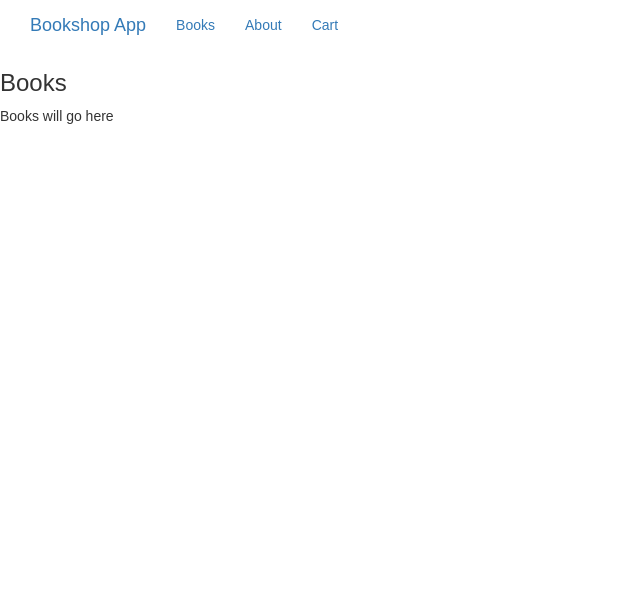
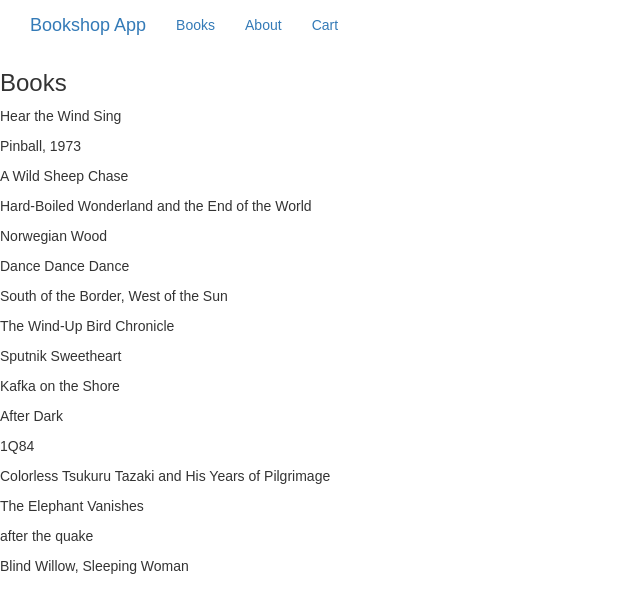
Before and after one commit to iainkirkpatrick/library-app, a React (Create React App) app: page /books in a window 1280 px wide. Shown: the top 612 px of the page, without its empty margins (0-640 px from the left). Built offline with nearby package versions, Linux system fonts and the light colour scheme.

Commit message:
wire up booksContainer and render basic list of books

```diff
--- a/src/App.js
+++ b/src/App.js
@@ -4,7 +4,8 @@ import NavBar from './components/Nav'
 import Home from './components/Home'
 import Cart from './components/Cart'
 import AboutPage from './components/About'
-import BookPage from './components/Books'
+// import BookPage from './components/Books'
+import BooksContainer from './containers/Books'
 import NotFound from './components/NotFound'
 
 const App = ({state, dispatch}) => {
@@ -17,7 +18,7 @@ const App = ({state, dispatch}) => {
         <Route path="/home" component={Home} />
         <Route path="/about" component={AboutPage} />
         <Route path="/cart" component={Cart} />
-        <Route path="/books" component={BookPage} />
+        <Route path="/books" component={BooksContainer} />
       </div>
     </Router>
   )
--- a/src/components/Books.js
+++ b/src/components/Books.js
@@ -1,11 +1,15 @@
 import React from 'react'
 
-const BookPage = ({state}) => {
-  console.log("Book state: ", state)
+const BookPage = (props) => {
+  console.log("Book state: ", props.books)
   return (
     <div>
       <h3>Books</h3>
-      <p>Books will go here</p>
+      {
+        props.books.map((book) => {
+          return <p>{book.title}</p>
+        })
+      }
     </div>
   )
 }
```
